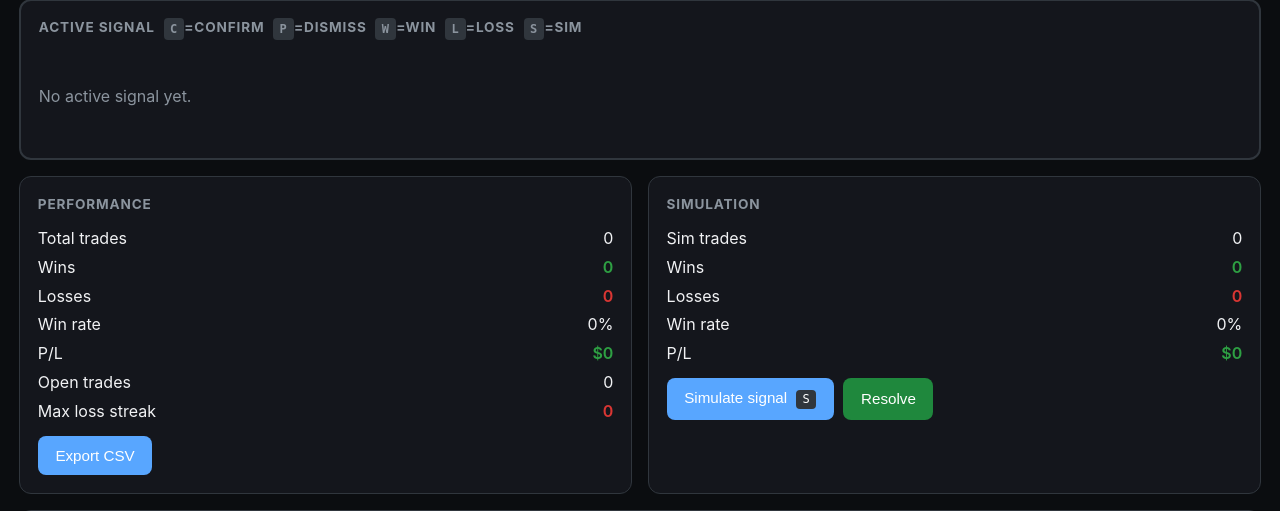
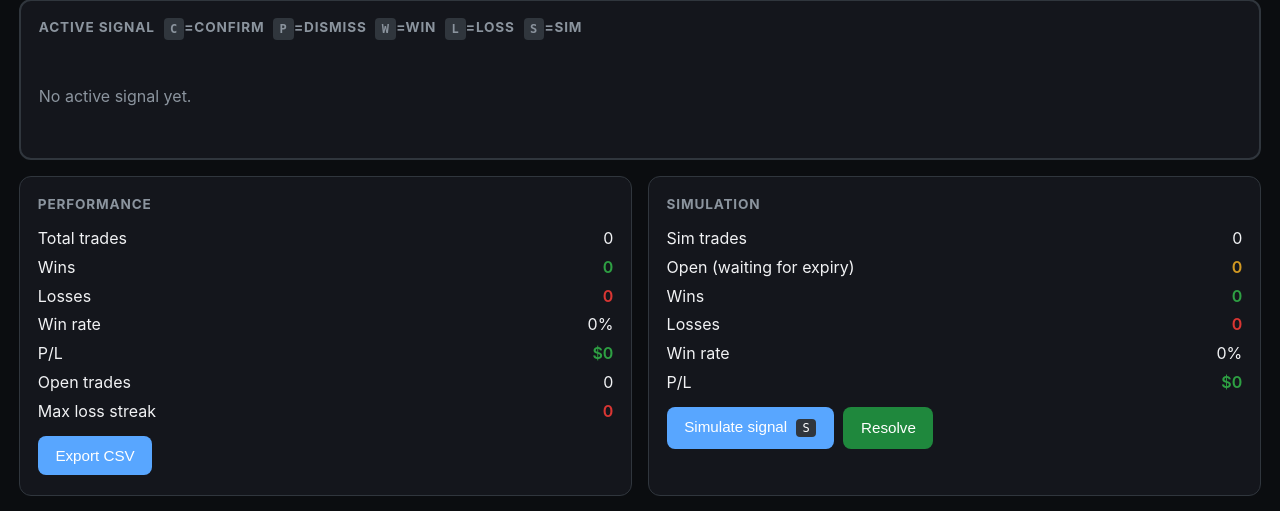
Before and after one commit to ay4real5/pocketoptionbot, a Flask app: page / in a window 1280 px wide. Shown: the part 93-604 px from the top of the page. Run offline with Flask 3, Linux system fonts and the light colour scheme; data that the repository does not hold is empty.

Commit message:
Show open simulated trades and confirmation messages in Simulation panel

```diff
--- a/simulator.py
+++ b/simulator.py
@@ -128,13 +128,15 @@ class Simulator:
             writer.writerows(updated_rows)
 
     def analytics(self) -> Dict:
+        empty = {"total": 0, "wins": 0, "losses": 0, "open": 0, "win_rate": 0.0, "profit": 0.0}
         if not os.path.exists(SIM_TRADES_FILE):
-            return {"total": 0, "wins": 0, "losses": 0, "win_rate": 0.0, "profit": 0.0}
+            return empty
         df = pd.read_csv(SIM_TRADES_FILE)
         if df.empty:
-            return {"total": 0, "wins": 0, "losses": 0, "win_rate": 0.0, "profit": 0.0}
+            return empty
         wins = int((df["result"] == "win").sum())
         losses = int((df["result"] == "loss").sum())
+        open_count = int((df["result"] == "open").sum())
         total = wins + losses
         win_rate = (wins / total * 100) if total else 0.0
         profit = df.apply(
@@ -145,6 +147,7 @@ class Simulator:
             "total": int(total),
             "wins": int(wins),
             "losses": int(losses),
+            "open": open_count,
             "win_rate": round(float(win_rate), 2),
             "profit": round(float(profit), 2),
         }
--- a/templates/index.html
+++ b/templates/index.html
@@ -196,6 +196,7 @@
                     <button onclick="simulateTrade()">Simulate signal <span class="key-hint">S</span></button>
                     <button class="refresh" onclick="resolveSimulations()">Resolve</button>
                 </div>
+                <div id="simMessage" class="muted" style="margin-top:0.6rem; min-height:1.2em"></div>
             </div>
 
             <div class="card" style="grid-column: 1 / -1;">
@@ -307,18 +308,42 @@
         async function fetchSimAnalytics() { return (await fetch('/api/simulate/analytics')).json(); }
         async function fetchChart(symbol) { return (await fetch('/api/chart/' + symbol)).json(); }
 
+        function setSimMessage(text, isError) {
+            const el = document.getElementById('simMessage');
+            if (!el) return;
+            el.innerText = text || '';
+            el.style.color = isError ? 'var(--red)' : '';
+        }
+
         async function simulateTrade() {
             if (!activeSignal) return alert('No active signal to simulate');
-            await fetch('/api/simulate/trade', {
+            const res = await fetch('/api/simulate/trade', {
                 method: 'POST',
                 headers: {'Content-Type': 'application/json'},
                 body: JSON.stringify({signal: activeSignal})
             });
+            const data = await res.json().catch(() => ({}));
+            if (!res.ok || data.error) {
+                setSimMessage('Simulate failed: ' + (data.error || res.statusText || res.status), true);
+            } else if (data.trade) {
+                const t = data.trade;
+                setSimMessage(`Simulated ${t.asset} ${t.direction} opened at ${t.entry_price} — click Resolve after ${t.expiry_minutes} min`);
+            }
             await refreshAll();
         }
 
         async function resolveSimulations() {
-            await fetch('/api/simulate/resolve', {method: 'POST'});
+            const res = await fetch('/api/simulate/resolve', {method: 'POST'});
+            const data = await res.json().catch(() => ({}));
+            if (!res.ok || data.error) {
+                setSimMessage('Resolve failed: ' + (data.error || res.statusText || res.status), true);
+            } else if (data.analytics && data.analytics.open != null) {
+                setSimMessage(data.analytics.open > 0
+                    ? `Resolve run — ${data.analytics.open} trade(s) still open, waiting for expiry.`
+                    : 'Resolve run — all open sim trades have been closed.');
+            } else {
+                setSimMessage('Resolve run — trades past expiry have been closed.');
+            }
             await refreshAll();
         }
 
@@ -479,6 +504,7 @@
             if (!body) { console.error('renderSimAnalytics: missing element'); return; }
             body.innerHTML = `
                 <div class="row"><span>Sim trades</span><span>${a.total}</span></div>
+                <div class="row"><span>Open (waiting for expiry)</span><span style="color:var(--yellow, #f5c542); font-weight:600">${a.open ?? 0}</span></div>
                 <div class="row"><span>Wins</span><span style="color:var(--green); font-weight:600">${a.wins}</span></div>
                 <div class="row"><span>Losses</span><span style="color:var(--red); font-weight:600">${a.losses}</span></div>
                 <div class="row"><span>Win rate</span><span>${a.win_rate}%</span></div>
@@ -562,7 +588,7 @@
             } catch (e) {
                 console.error('refreshAll error:', e);
                 const statusLine = document.getElementById('statusLine');
-                if (statusLine) statusLine.innerText = 'Error: ' + e.message;
+                if (statusLine) statusLine.innerText = 'Server not reachable — restart with run.ps1';
             }
         }
 
```
